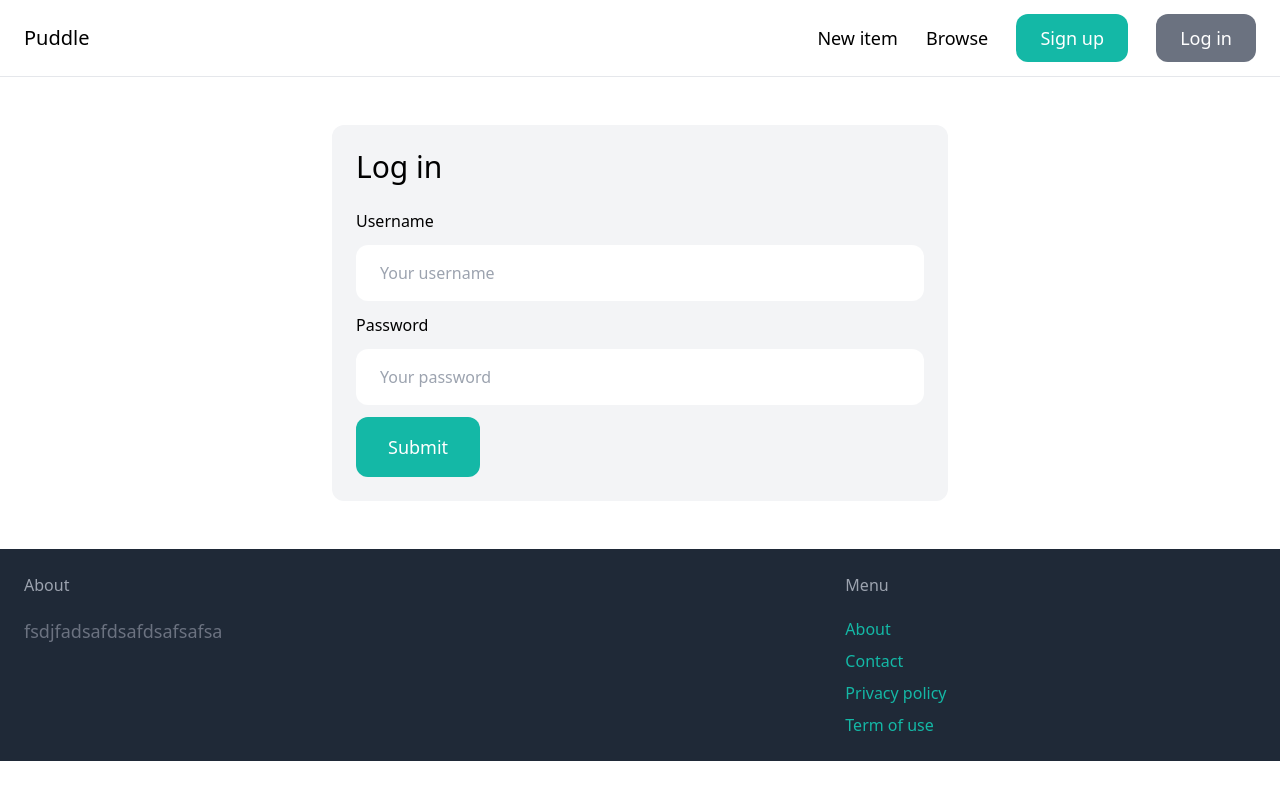
After one commit to ni910715/online_marketplace, a Django app: page /login/ in a window 1280 px wide. The commit adds this page. Run offline with Django 4.2, Linux system fonts and the light colour scheme; some libraries are stand-ins or nearby versions.

Commit message:
add Login form

```diff
--- a/online_marketplace/core/forms.py
+++ b/online_marketplace/core/forms.py
@@ -1,7 +1,16 @@
 from django import forms
-from django.contrib.auth.forms import UserCreationForm
+from django.contrib.auth.forms import UserCreationForm, AuthenticationForm
 from django.contrib.auth.models import User
 
+class LoginForm(AuthenticationForm):
+    username = forms.CharField(widget=forms.TextInput(attrs={
+        'placeholder':'Your username',
+        'class':'w-full py-4 px-6 rounded-xl'
+    }))
+    password = forms.CharField(widget=forms.PasswordInput(attrs={
+        'placeholder':'Your password',
+        'class':'w-full py-4 px-6 rounded-xl'
+    }))
 class SignupForm(UserCreationForm):
     class Meta:
         model = User
--- a/online_marketplace/core/templates/core/base.html
+++ b/online_marketplace/core/templates/core/base.html
@@ -16,9 +16,13 @@
             <div class="space-x-6">
                 <a href="#" class="text-lg font-semiblod hover:text-gray-500">New item</a>
                 <a href="#" class="text-lg font-semiblod hover:text-gray-500">Browse</a>
-
-                <a href="{% url 'core:signup' %}" class="px-6 py-3 text-lg font-semiblod bg-teal-500 text-white rounded-xl hover:bg-teal-700">Sign up</a>
-                <a href="#" class="px-6 py-3 text-lg font-semiblod bg-gray-500 text-white rounded-xl hover:bg-gray-700">Log in</a>
+                {% if request.user.is_authenticated %}
+                    <a href="#" class="px-6 py-3 text-lg font-semiblod bg-teal-500 text-white rounded-xl hover:bg-teal-700">Inbox</a>
+                    <a href="#" class="px-6 py-3 text-lg font-semiblod bg-gray-500 text-white rounded-xl hover:bg-gray-700">Dashboard</a>
+                {% else %}
+                    <a href="{% url 'core:signup' %}" class="px-6 py-3 text-lg font-semiblod bg-teal-500 text-white rounded-xl hover:bg-teal-700">Sign up</a>
+                    <a href="{% url 'core:login' %}" class="px-6 py-3 text-lg font-semiblod bg-gray-500 text-white rounded-xl hover:bg-gray-700">Log in</a>
+                {% endif%}
             </div>
         </nav>
 
--- /dev/null
+++ b/online_marketplace/core/templates/core/login.html
@@ -0,0 +1,34 @@
+{% extends 'core/base.html' %}
+
+{% block title %}Log in{% endblock %}
+
+{% block content %}
+<div class="w-1/2 my-6 mx-auto p-6 bg-gray-100 rounded-xl">
+<h1 class="mb-6 text-3xl">Log in</h1>
+
+    <form method="post" action=".">
+        {% csrf_token %}
+
+        <div class="mb-3">
+            <label class="inline-block mb-3">Username</label><br>
+            {{ form.username }}
+        </div>
+
+        <div class="mb-3">
+            <label class="inline-block mb-3">Password</label><br>
+            {{ form.password }}
+        </div>
+
+        {% if form.errors or form.non_field_errors %}
+            <div class="mb-3 p-6 bg-red-100 rounded-xl">
+                {% for field in form %}
+                    {{ form.errors }}
+                {% endfor %}
+                {{ form.non_field_errors }}
+            </div>
+        {% endif %}
+
+        <button class="py-4 px-8 text-lg bg-teal-500 hover:bg-teal-700 rounded-xl text-white">Submit</button>
+    </form>
+</div>
+{% endblock%}
--- a/online_marketplace/core/urls.py
+++ b/online_marketplace/core/urls.py
@@ -1,5 +1,7 @@
+from django.contrib.auth import views as auth_views
 from django.urls import path
 from . import views
+from .forms import LoginForm
 
 app_name='core'
 
@@ -7,4 +9,5 @@ urlpatterns=[
     path('', views.index, name='index'),
     path('contact/', views.contact, name='contact'),
     path('signup/', views.signup, name='signup'),
+    path('login/', auth_views.LoginView.as_view(template_name='core/login.html', authentication_form=LoginForm), name='login'),
 ]
--- a/online_marketplace/online_marketplace/settings.py
+++ b/online_marketplace/online_marketplace/settings.py
@@ -27,7 +27,9 @@ DEBUG = True
 
 ALLOWED_HOSTS = []
 
-
+LOGIN_URL = '/login/'
+LOGIN_REDIRECT_URL='/'
+LOGOUT_REDIRECT_URL='/'
 # Application definition
 
 INSTALLED_APPS = [
```
Also changed, not shown: README.md, online_marketplace/db.sqlite3.
